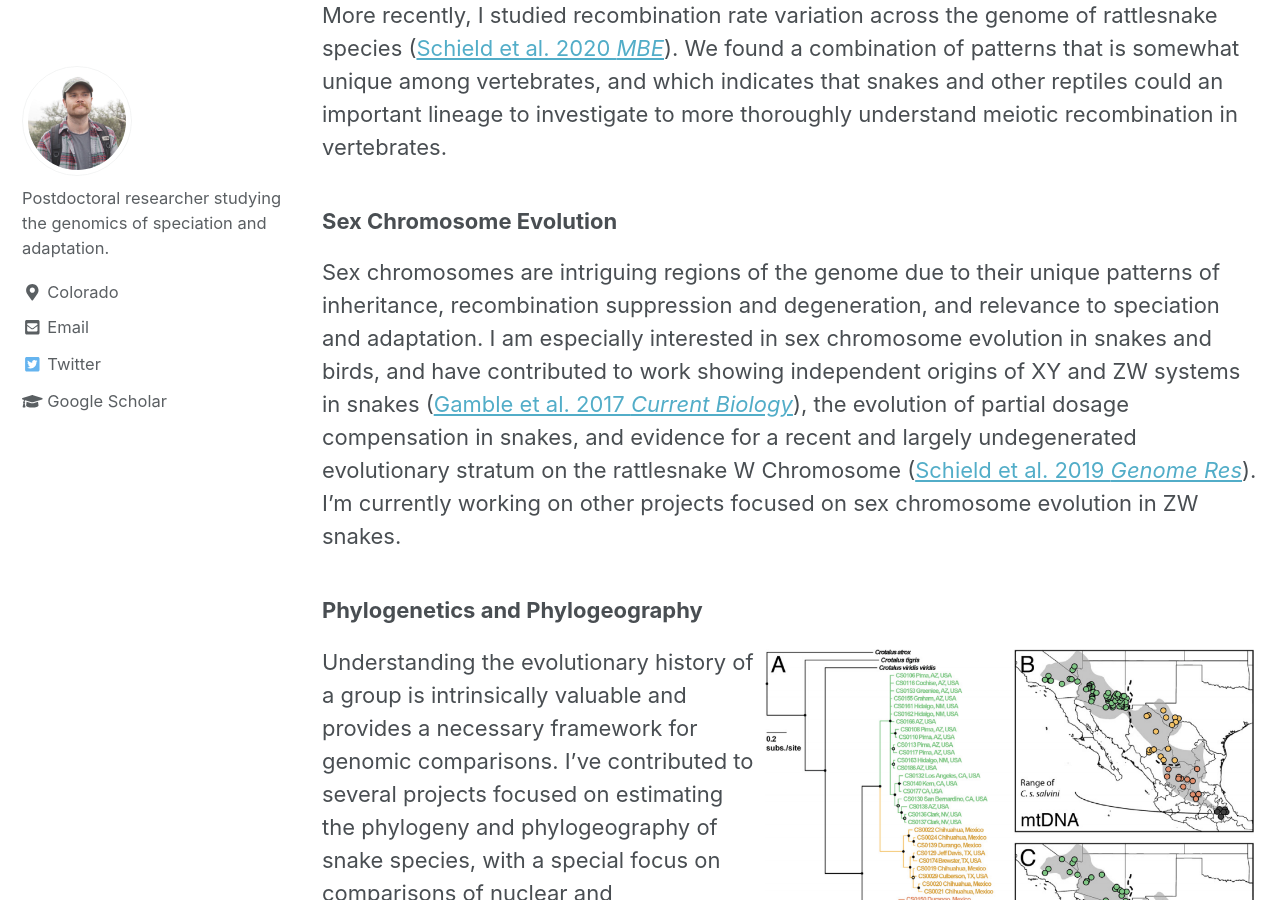
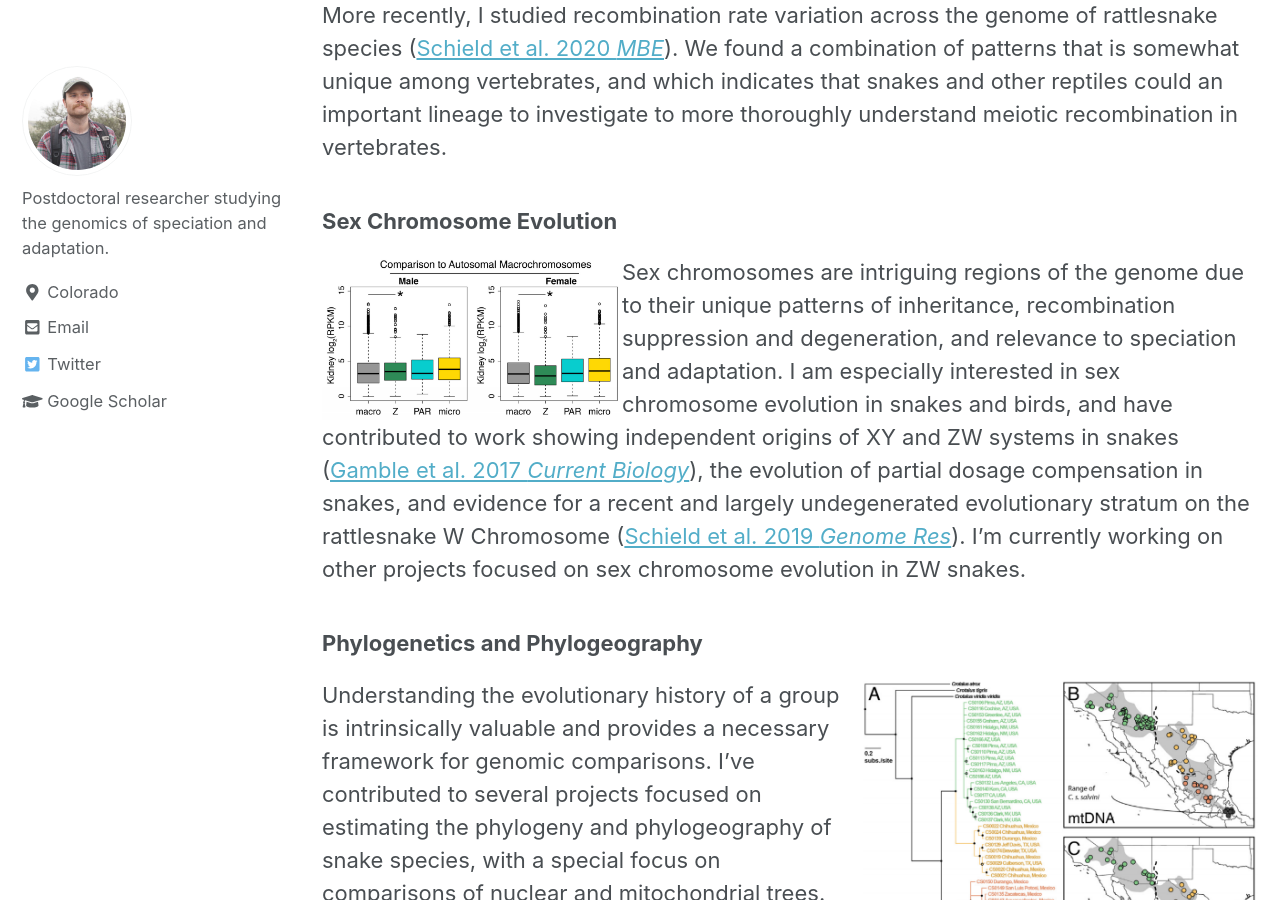
Before and after one commit to drewschield/drewschield.github.io, a Jekyll site: the page built from _pages/research.md, in a window 1280 px wide and 900 px high, scrolled down 1053 px. Built offline with Jekyll 4.4.1, drawn with Linux system fonts in a browser that asks for light colours; nearby versions of some CDN libraries.

Commit message:
image-add

```diff
--- a/_pages/research.md
+++ b/_pages/research.md
@@ -18,10 +18,11 @@ More recently, I studied recombination rate variation across the genome of rattl
 
 ### Sex Chromosome Evolution
 
+<img style="float: left;" src="{{ https://drewschield.github.io }}{{ https://drewschield.github.io }}/images/sexchrom_exp.png" alt="" width="300"/>
 Sex chromosomes are intriguing regions of the genome due to their unique patterns of inheritance, recombination suppression and degeneration, and relevance to speciation and adaptation. I am especially interested in sex chromosome evolution in snakes and birds, and have contributed to work showing independent origins of XY and ZW systems in snakes ([Gamble et al. 2017 *Current Biology*](https://drewschield.github.io/pubs/Gamble2017CurrentBiol.pdf)), the evolution of partial dosage compensation in snakes, and evidence for a recent and largely undegenerated evolutionary stratum on the rattlesnake W Chromosome ([Schield et al. 2019 *Genome Res*](https://drewschield.github.io/pubs/Schield2019GenomeRes.pdf)). I'm currently working on other projects focused on sex chromosome evolution in ZW snakes.<br>
 
 ### Phylogenetics and Phylogeography
 
 <!-- ![image-right]({{ https://drewschield.github.io }}{{ https://drewschield.github.io }}/images/scut_tree.png =400x){: .align-right} -->
-<img style="float: right;" src="{{ https://drewschield.github.io }}{{ https://drewschield.github.io }}/images/scut_tree.png" alt="" width="500"/>
+<img style="float: right;" src="{{ https://drewschield.github.io }}{{ https://drewschield.github.io }}/images/scut_tree.png" alt="" width="400"/>
 Understanding the evolutionary history of a group is intrinsically valuable and provides a necessary framework for genomic comparisons. I've contributed to several projects focused on estimating the phylogeny and phylogeography of snake species, with a special focus on comparisons of nuclear and mitochondrial trees. Differences in topologies between nuclear and mitochondrial genomes have can reveal interesting patterns, including differential introgression in hybrid zones ([Schield et al. 2015 *MPE*](https://drewschield.github.io/pubs/2015SchieldMPE.pdf), [2017 *Ecol & Evol*](https://drewschield.github.io/pubs/2017SchieldEcolEvol.pdf), [Schield and Perry et al. 2019 *Biol J Linn Soc*](https://drewschield.github.io/pubs/SchieldPerry2019BiolJLinnSoc.pdf)), and distinct patterns of geographic range expansion (i.e., genetic surfing; [Streicher et al. 2016 *Evolution*](https://drewschield.github.io/pubs/2016StreicherEvolution.pdf)).
```
Also changed, not shown: images/sexchrom_exp.png (added), images/viridis_genome.png (added).
